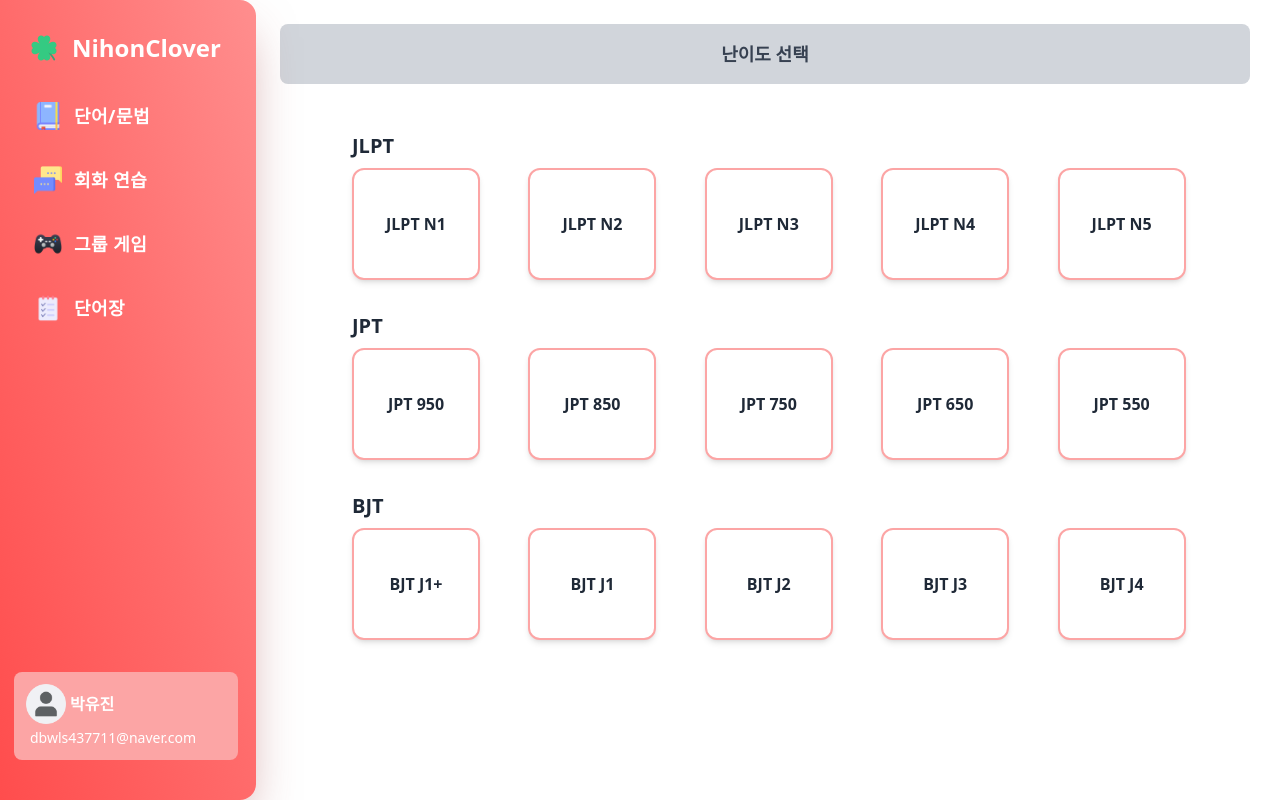
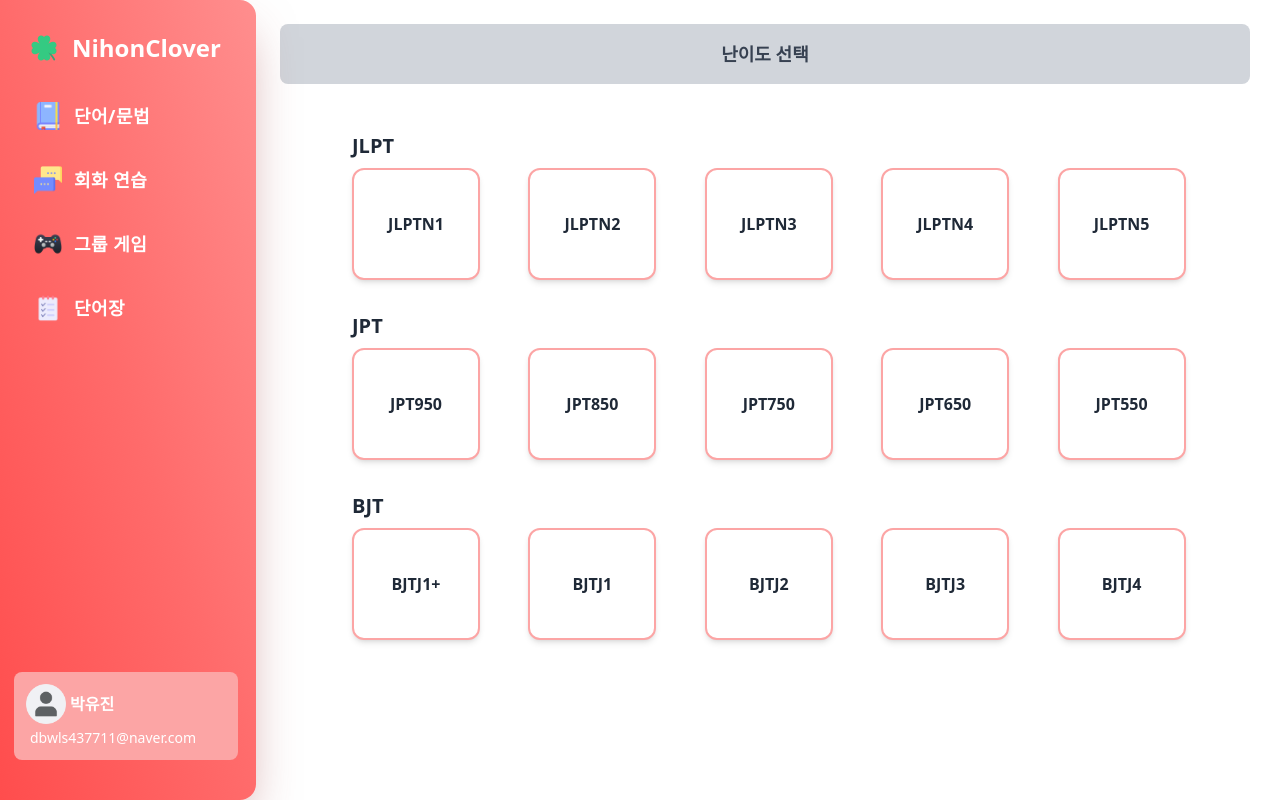
Before and after one commit to 2024Capstone-6/project_capstone-next-deployment-repo, a Next.js app: page /dashboard/game-mode/select-level in a window 1280 px wide. Built offline with nearby package versions, Linux system fonts and the light colour scheme; no server answers.

Commit message:
🔨 chore: 솔로게임 백엔드에 맞춰 엔드포인트, 쿼리로 난이도 보내줌

```diff
--- a/app/components/SoloGamePage.tsx
+++ b/app/components/SoloGamePage.tsx
@@ -2,11 +2,17 @@
 
 import customFetch from "@/util/custom-fetch";
 // import { useSocket } from "@/app/context/context";
-import { useRouter } from "next/navigation";
+import { useParams, useRouter } from "next/navigation";
 import { useEffect, useState, useRef } from "react";
 
+type Params = {
+  level: string;
+};
 
 export default function SoloGamePage(){
+  const params:Params = useParams()
+  const product = params.level
+  const productId = product.replace('T','T ')
   const router = useRouter();
   const [question, setQuestion] = useState("Loading");
   const [choices, setChoices] = useState<string[]>([]);
@@ -17,15 +23,15 @@ export default function SoloGamePage(){
   const intervalRef = useRef<NodeJS.Timeout | null>(null)
 
 
-
   useEffect(() => {
     console.log('문제 출제')
     const question_request = async () =>{
-      const res = await customFetch("api/rooms/solo?JLPTN1",
+      const res = await customFetch(`quiz-game/solo?level=${productId}`,
         {
           method: "GET"
         }
       )
+      console.log(productId)
       const data = await res.json()
       console.log(data)
       const shuffledArray:string[] = data.word_quiz.sort(() => Math.random() - 0.5);
@@ -39,7 +45,6 @@ export default function SoloGamePage(){
     intervalRef.current = setInterval(() => {
       setTimer((prev) => (prev > 0 ? prev - 1 : 0));
     }, 1000);
-    console.log(intervalRef)
     return () => {
       if (intervalRef.current) clearInterval(intervalRef.current);
     };
@@ -68,7 +73,7 @@ export default function SoloGamePage(){
   }
 
   const okHandler = async () => {
-    const res = await customFetch("api/rooms/solo", {
+    const res = await customFetch(`quiz-game/solo?level=${productId}`, {
       method: "GET"
     });
     const data = await res.json();
@@ -92,8 +97,8 @@ export default function SoloGamePage(){
   return(
     <div className="w-[100%] h-[80%]">
       <div className="w-full flex justify-between items-center bg-red-400 p-4 text-white rounded-md font-bold text-lg">
-        <span>JLPT N2</span>
-        <button onClick={()=>{router.push("/dashboard/game-mode")}} className="bg-white text-red-500 px-4 py-2 rounded-md">
+        <span>{productId}</span>
+        <button onClick={()=>{router.push("/dashboard/game-mode/select-level")}} className="bg-white text-red-500 px-4 py-2 rounded-md">
           나가기
         </button>
       </div>
--- a/app/dashboard/game-mode/select-level/page.tsx
+++ b/app/dashboard/game-mode/select-level/page.tsx
@@ -8,9 +8,9 @@ export default function SelectLevel(){
 
   const url = `${process.env.NEXT_PUBLIC_FE_BASE_URL}dashboard/game-mode/solo-game`
   const certificates: Certificate[] = [
-    { category: "JLPT", levels: ["JLPT N1", "JLPT N2", "JLPT N3", "JLPT N4", "JLPT N5"] },
-    { category: "JPT", levels: ["JPT 950", "JPT 850", "JPT 750", "JPT 650", "JPT 550"] },
-    { category: "BJT", levels: ["BJT J1+", "BJT J1", "BJT J2", "BJT J3", "BJT J4"] },
+    { category: "JLPT", levels: ["JLPTN1", "JLPTN2", "JLPTN3", "JLPTN4", "JLPTN5"] },
+    { category: "JPT", levels: ["JPT950", "JPT850", "JPT750", "JPT650", "JPT550"] },
+    { category: "BJT", levels: ["BJTJ1+", "BJTJ1", "BJTJ2", "BJTJ3", "BJTJ4"] },
   ];
 
   return(
@@ -36,7 +36,7 @@ export default function SelectLevel(){
                   text-center font-semibold cursor-pointer transition-all duration-300 overflow-hidden group
                   bg-white shadow-md hover:shadow-xl hover:scale-[1.05]">
                   {/* 기본 상태 (자격증 단계) */}
-                    <a className="w-[100%] h-[100%] flex items-center justify-center" href={url}>
+                    <a className="w-[100%] h-[100%] flex items-center justify-center" href={`${url}/${level}`}>
                       <span className="text-gray-800">{level}</span>
                     </a>
                 </div>
```
Also changed, not shown: app/dashboard/game-mode/solo-game/[level]/page.tsx (renamed from app/dashboard/game-mode/solo-game/page.tsx).
